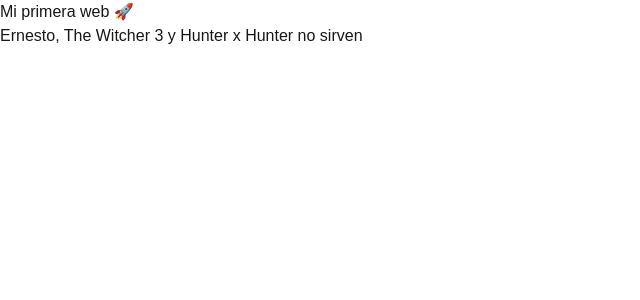
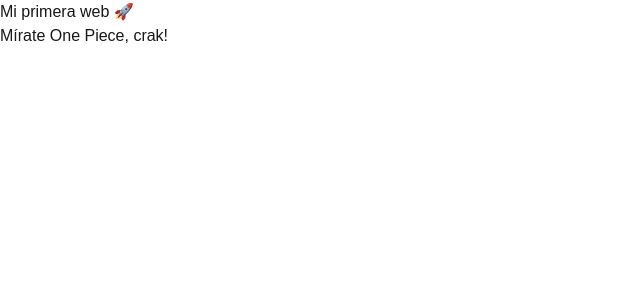
Before and after one commit to drewds3/How-Popular-Is, a Next.js app: page / in a window 1280 px wide. Shown: the top 300 px of the page, without its empty margins (0-640 px from the left). Built offline with nearby package versions, Linux system fonts and the light colour scheme.

Commit message:
Implementación de supabase

```diff
--- a/app/page.tsx
+++ b/app/page.tsx
@@ -2,7 +2,7 @@
   return (
     <div>
       <h1>Mi primera web 🚀</h1>
-      <p>Ernesto, The Witcher 3 y Hunter x Hunter no sirven</p>
+      <p>Mírate One Piece, crak!</p>
     </div>
   );
 }
--- /dev/null
+++ b/lib/supabaseClient.ts
@@ -0,0 +1,9 @@
+import { createClient } from "@supabase/supabase-js";
+
+const supabaseUrl = process.env.NEXT_PUBLIC_SUPABASE_URL!;
+const supabaseAnonKey = process.env.NEXT_PUBLIC_SUPABASE_ANON_KEY!;
+
+export const supabase = createClient(
+  supabaseUrl,
+  supabaseAnonKey
+);
--- a/package.json
+++ b/package.json
@@ -9,6 +9,7 @@
     "lint": "eslint"
   },
   "dependencies": {
+    "@supabase/supabase-js": "^2.105.1",
     "next": "16.2.4",
     "react": "19.2.4",
     "react-dom": "19.2.4"
```
Also changed, not shown: 1 other file (tests, documents, lock files or other folders).
